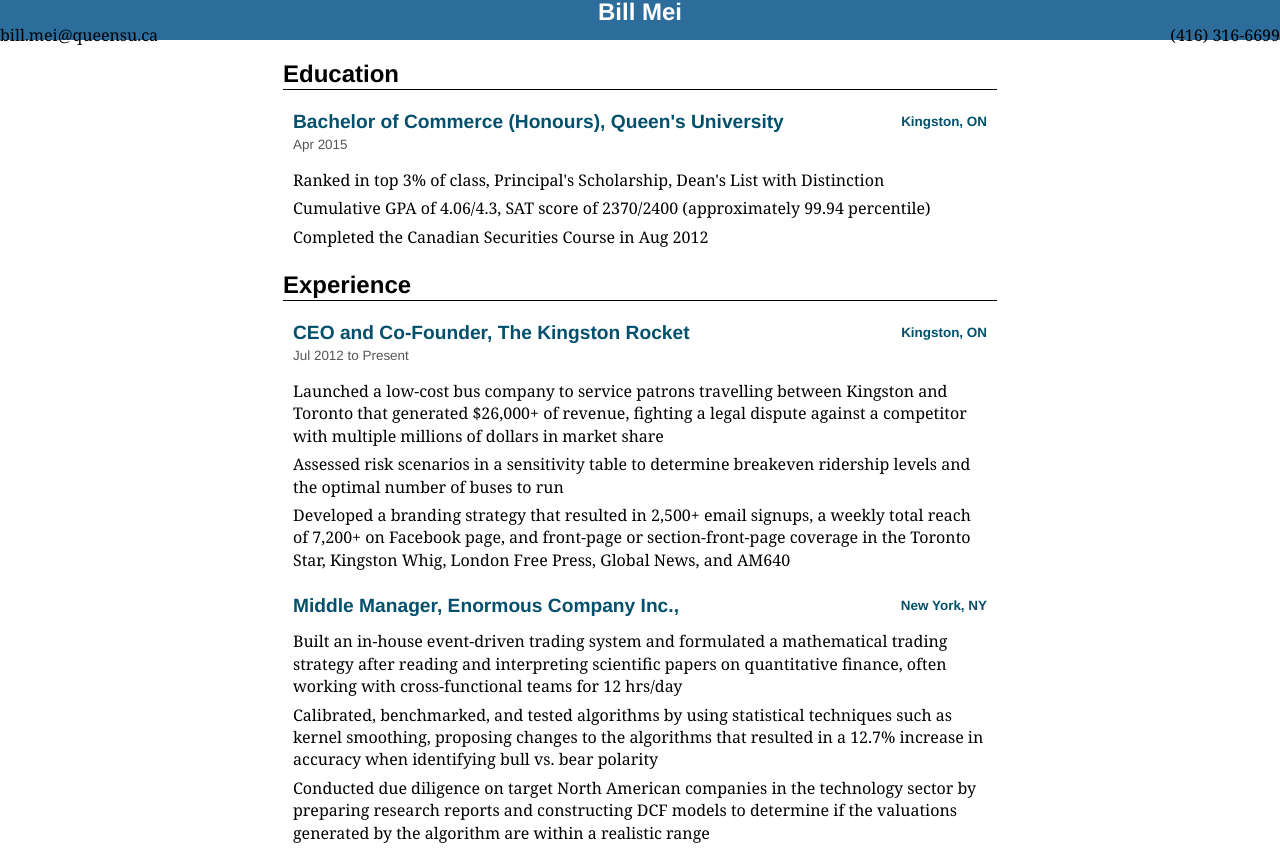
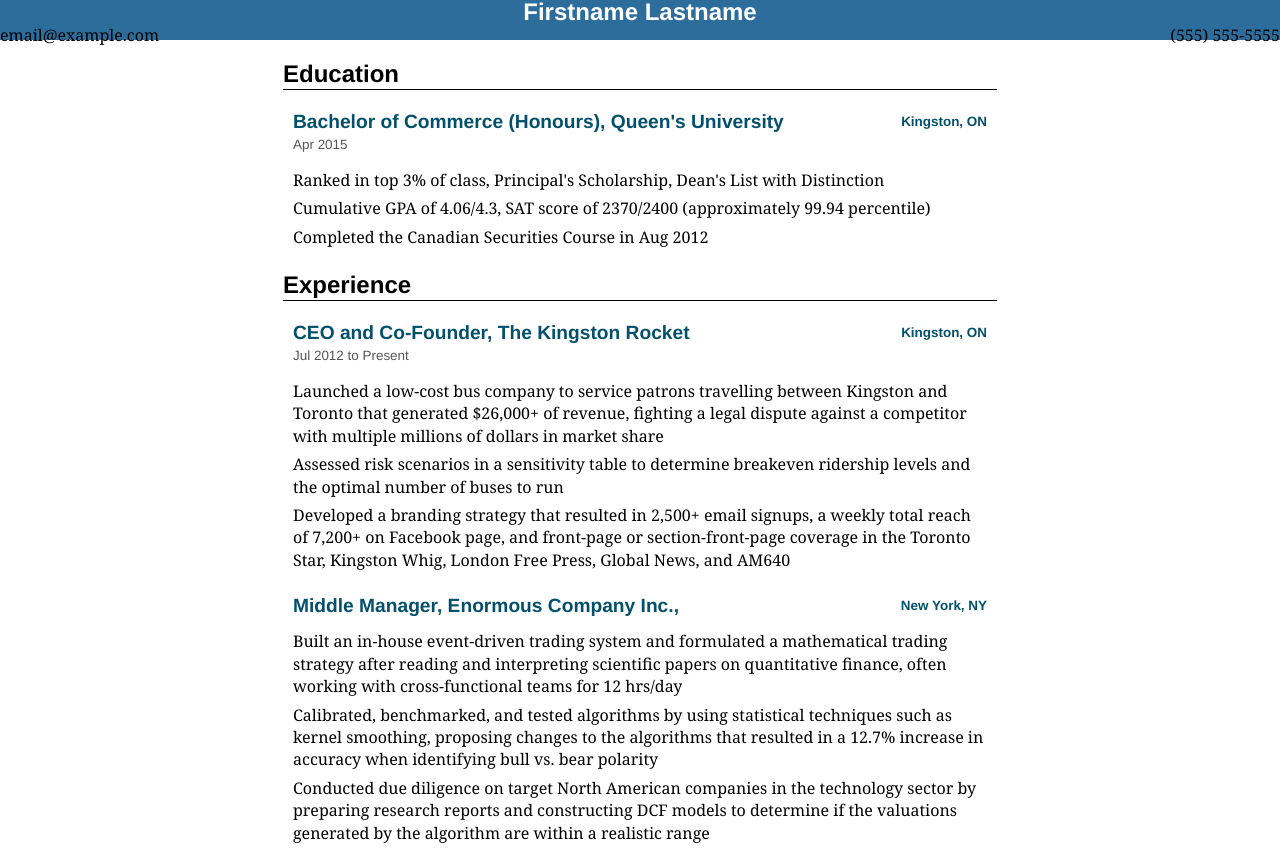
Before and after one commit to billmei/HyperCV, a plain HTML site: page demo/index.html in a window 1280 px wide. Shown: the top 860 px of the page. Drawn offline with Linux system fonts and the light colour scheme.

Commit message:
genericize

```diff
--- a/demo/index.html
+++ b/demo/index.html
@@ -3,13 +3,13 @@
 <head>
 <link rel="stylesheet" href="css/normalize.css">
 <link rel="stylesheet" href="css/style.css"/>
-<title>Bill Mei | Resume | Serial Entrepreneur Combining Business Experience With Technical Know-How</title>
+<title>Firstname Lastname | Resume | Tagline goes here.</title>
 </head>
 <body>
 <div class="header-bar">
-    <h1>Bill Mei</h1>
-    <span id="email">bill.mei@queensu.ca</span>
-    <span id="telephone">(416) 316-6699</span>
+    <h1>Firstname Lastname</h1>
+    <span id="email">email@example.com</span>
+    <span id="telephone">(555) 555-5555</span>
 </div>
 <div class="content">
     <h2>Education</h2>
```
